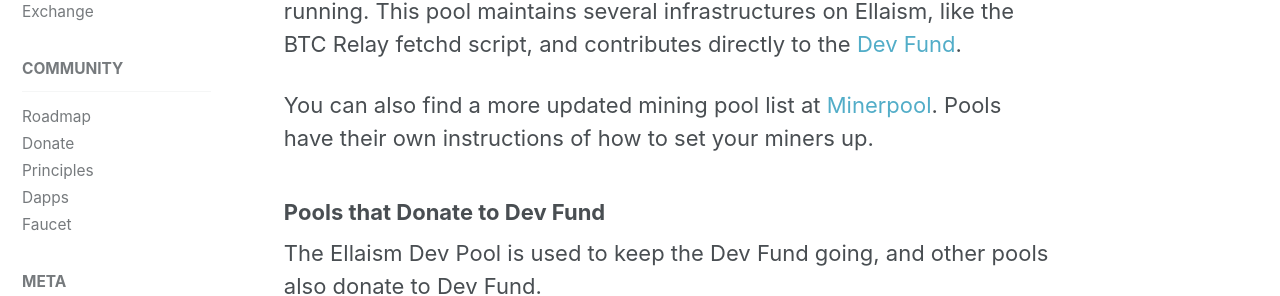
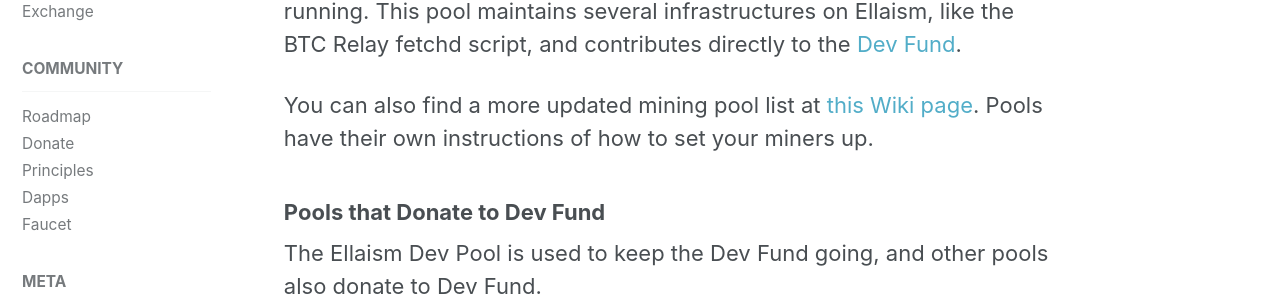
Before and after one commit to ellaism/ellaism.org, a Jekyll site: the page built from _docs/mining.md, in a window 1280 px wide and 900 px high, scrolled down 530 px. Shown: the part 168-464 px from the top of the window. Built offline with Jekyll 4.4.1, drawn with Linux system fonts in a browser that asks for light colours.

Commit message:
Update pool list link to wiki to encourage mining on community/developer-driven pools

```diff
--- a/_docs/mining.md
+++ b/_docs/mining.md
@@ -21,7 +21,7 @@
 Pool mining helps miners to compensate "bad luck" and share "good luck" when it comes. Help is appreciated to keep the [Dev Mining Pool](https://pool.ellaism.org) running. This pool maintains several infrastructures on Ellaism, like the BTC Relay fetchd script, and contributes directly to the [Dev Fund](https://ellaism.org/donations/).
 
 You can also find a more updated mining pool list at
-[Minerpool](https://minerpool.net/pools/ellaism/). Pools have their own
+[this Wiki page](https://github.com/ellaism/meta/wiki/Pool-List). Pools have their own
 instructions of how to set your miners up.
 
 ### Pools that Donate to Dev Fund
```
